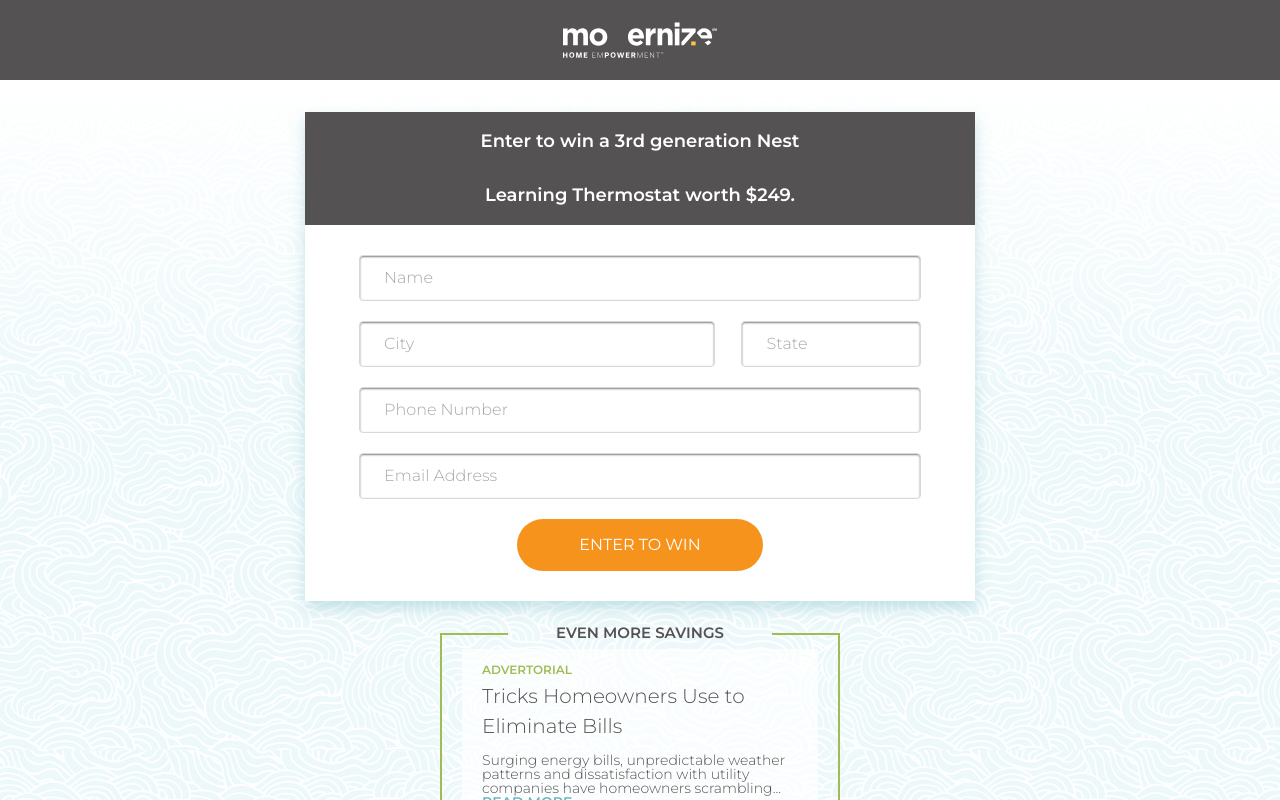
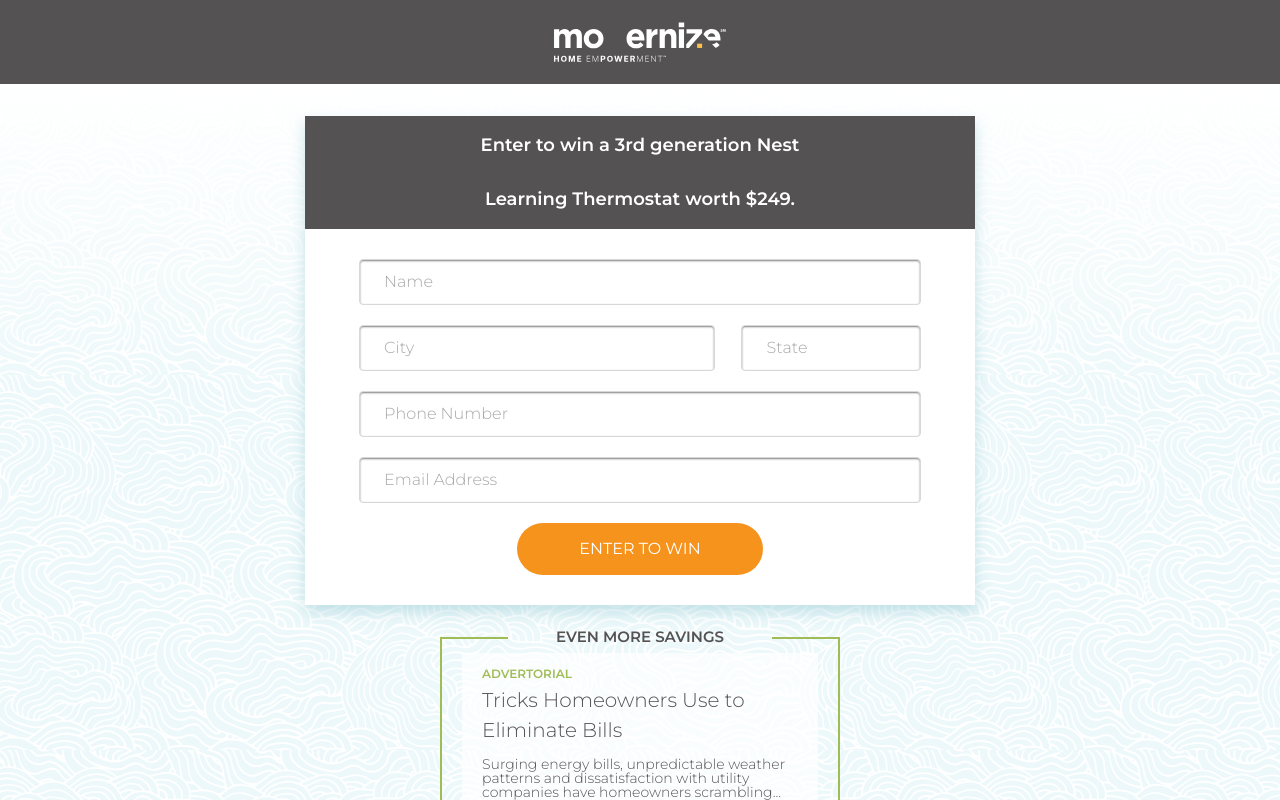
Before and after one commit to danielrussocki/quinstreet.assessment, a website built with Vite: page index.html in a window 1280 px wide. Shown: the top 800 px of the page. Built offline with nearby package versions, Linux system fonts and the light colour scheme.

Commit message:
FIX - Atributos width & height

```diff
--- a/index.html
+++ b/index.html
@@ -11,7 +11,7 @@
 <body
   class="relative z-1 before:-z-1 before:absolute before:w-full before:h-full before:min-h-screen before:top-0 before:left-0 before:content-(--content-empty) before:bg-(image:--bg-app-body) before:bg-repeat before:opacity-24">
   <nav class="w-full sticky top-0 left-0 flex justify-center items-center py-5.5 bg-app-gray z-9999">
-    <img class="h-9" src="/image/logo.svg" alt="">
+    <img height="37" width="171.43" src="/image/logo.svg" alt="">
   </nav>
   <main
     class="pt-8 pb-20 px-4 relative z-1 before:-z-1 before:absolute before:w-full before:h-[25vw] before:top-0 before:left-0 before:content-(--content-empty) before:bg-(image:--bg-app-body-gradient)">
```
